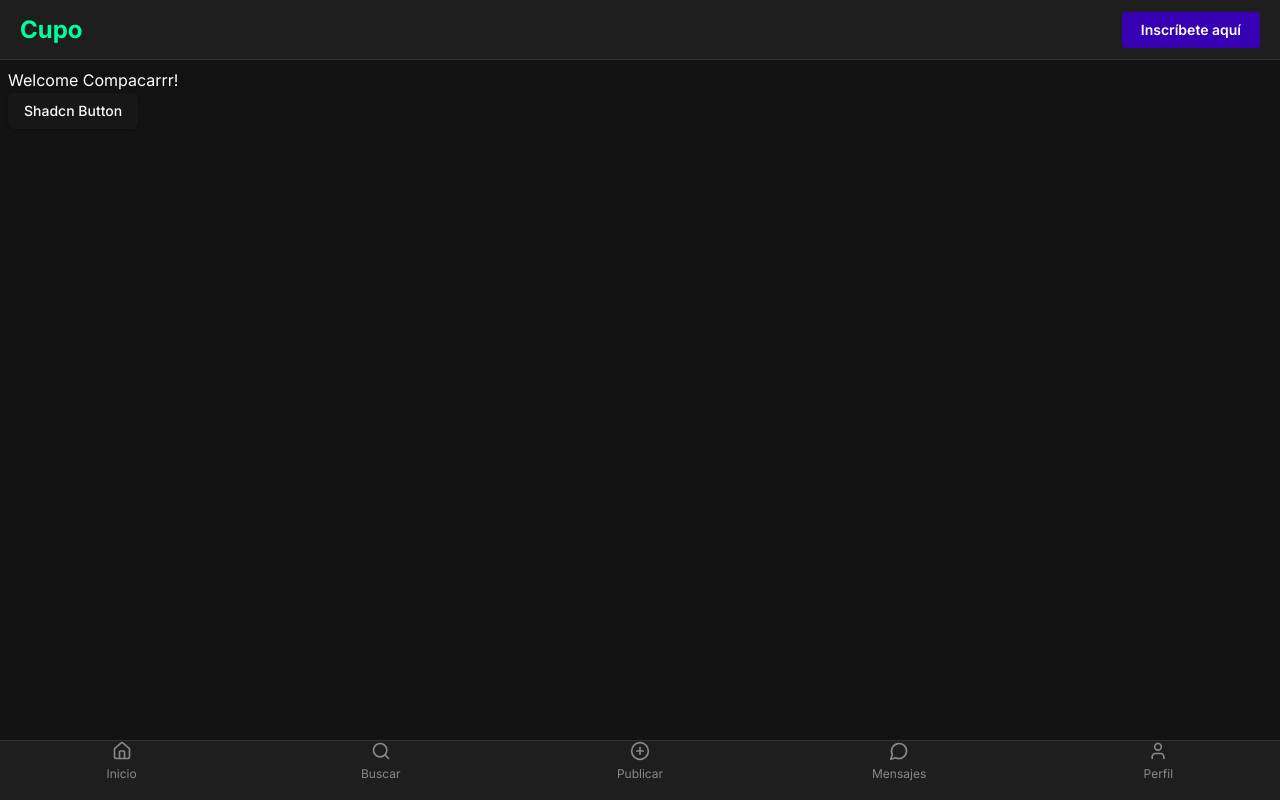
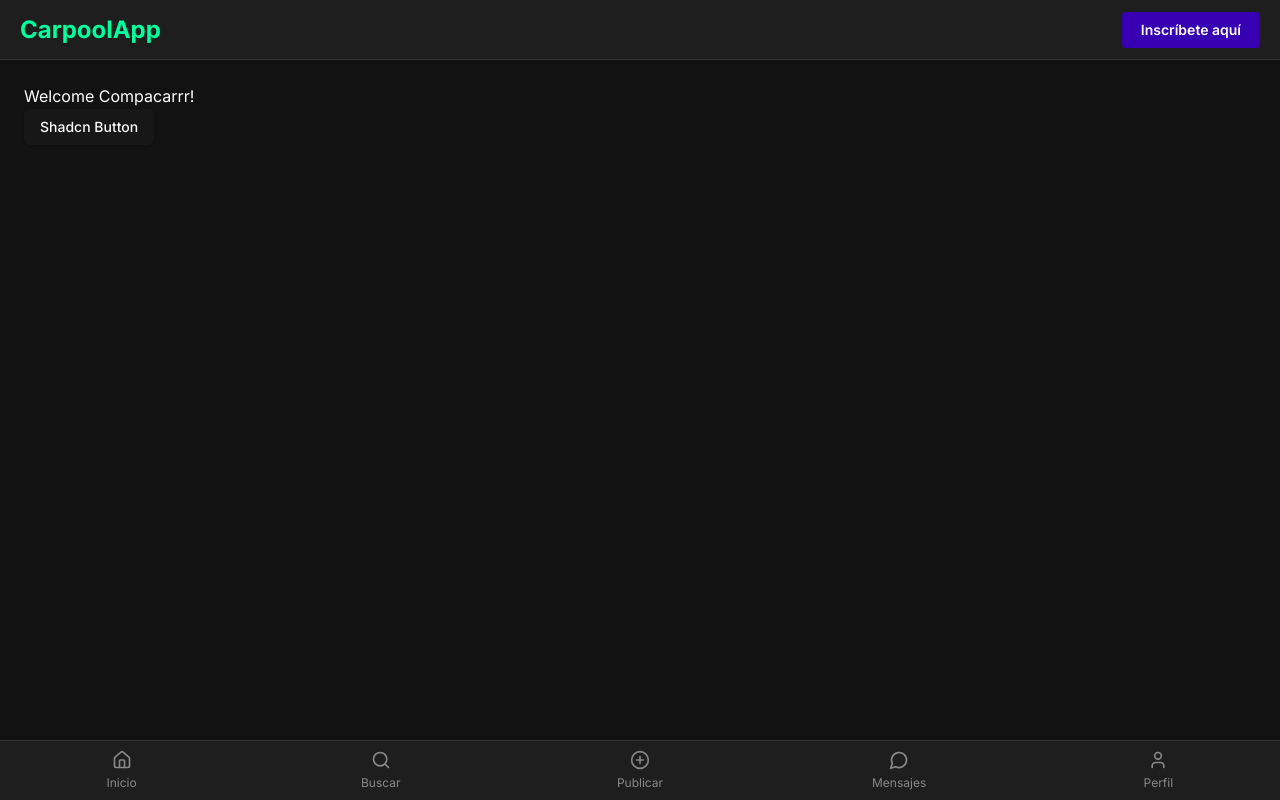
Before and after one commit to AG-Softworks-Co/compa-car, a React (Vite) app: page / in a window 1280 px wide. Built offline with nearby package versions, Linux system fonts and the light colour scheme.

Commit message:
Fix build

```diff
--- a/src/routes/__root.tsx
+++ b/src/routes/__root.tsx
@@ -46,13 +46,14 @@ export const Route = createRootRoute({
     return (
       <MantineProvider theme={theme} defaultColorScheme="dark">
         <AppShell
+          padding="md"
           header={{ height: 60 }}
           footer={{ height: 60 }}
           className={styles.appShell}
         >
           <AppShell.Header className={styles.header}>
             <Group justify="space-between" className={styles.headerContent}>
-              <Text className={styles.logo}>Cupo</Text>
+              <Text className={styles.logo}>CarpoolApp</Text>
               <Button
                 className={styles.registerButton}
                 component={Link}
--- a/src/routes/home/index.tsx
+++ b/src/routes/home/index.tsx
@@ -5,8 +5,7 @@ import {
   Text,
   Card,
   SimpleGrid,
-  Button,
-  Box,
+  Button
 } from '@mantine/core';
 import { Car, Globe, PiggyBank } from 'lucide-react';
 import styles from './home.module.css';
--- a/src/routes/root.module.css
+++ b/src/routes/root.module.css
@@ -1,7 +1,6 @@
 .appShell {
   background-color: #121212;
   color: white;
-  display: flex;
 }
 
 .header {
@@ -40,17 +39,41 @@
 .navGroup {
   width: 100%;
   justify-content: space-around;
+  height: 60px;
 }
 
 .navButton {
   display: flex;
   flex-direction: column;
   align-items: center;
+  justify-content: center;
   color: #888;
   transition: color 0.3s ease;
+  height: 100%;
+  flex: 1;
+
   &:hover, &:active {
     color: #00ff9d;
   }
+}
+
+.centerButton {
+  transform: translateY(-20px);
+  background-color: #00ff9d;
+  border-radius: 50%;
+  width: 60px;
+  height: 60px;
+  display: flex;
+  justify-content: center;
+  align-items: center;
+  padding: 0;
+  margin-top: -20px;
+}
+
+.logoImage {
+  width: 40px;
+  height: 40px;
+  object-fit: contain;
 }
 
 .navIcon {
```
Also changed, not shown: 1 other file (tests, documents, lock files or other folders).
